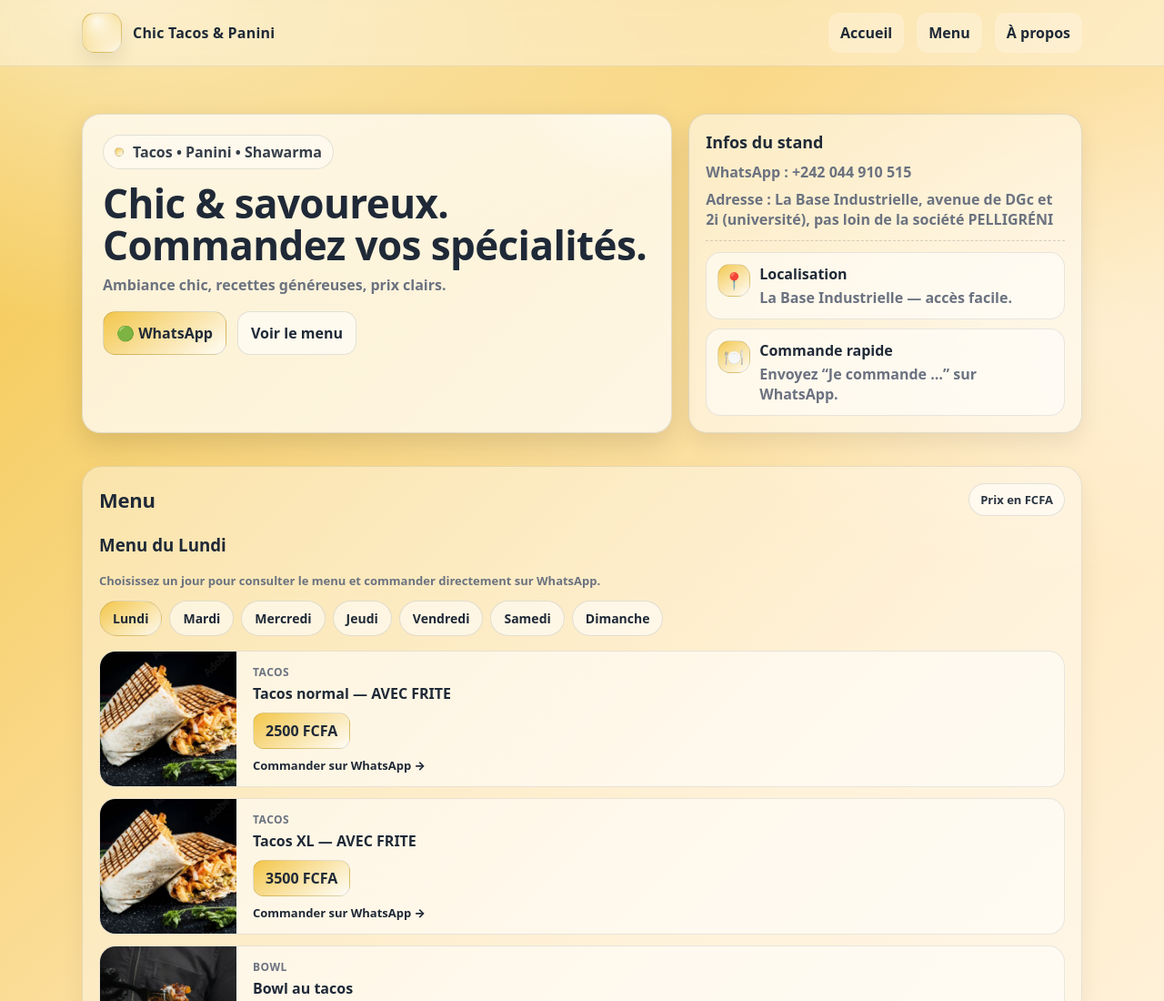
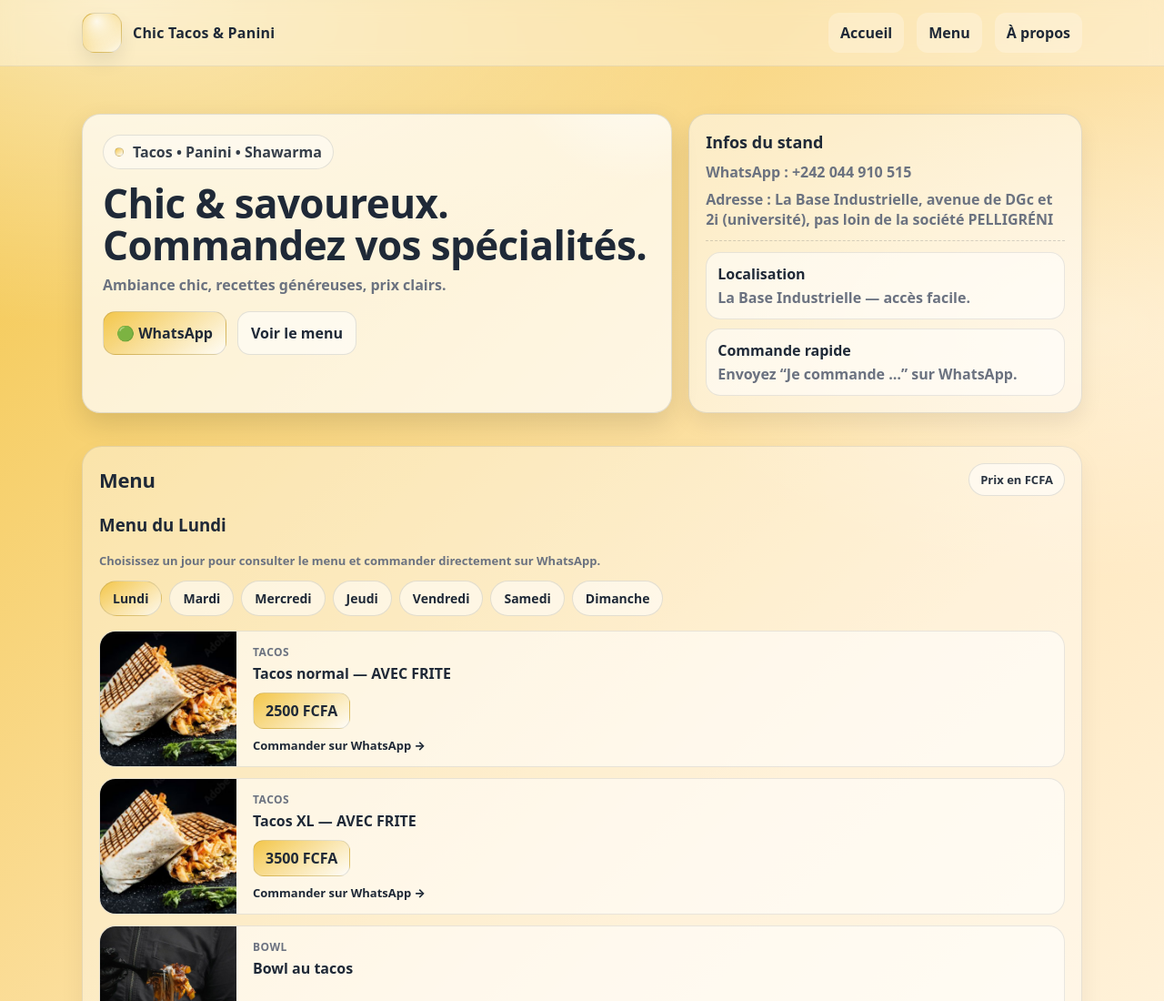
Before and after one commit to niaks2025/chic-tacos, a plain HTML site: page index.html in a window 1280 px wide. Shown: the top 1100 px of the page at 91% size. Drawn offline with Linux system fonts and the light colour scheme.

Commit message:
Remove location and quick order icons
Co-authored-by: Copilot <223556219+Copilot@users.noreply.github.com>

```diff
--- a/index.html
+++ b/index.html
@@ -395,7 +395,6 @@
 
       <div class="meta">
         <div class="pill">
-          <div class="icon">📍</div>
           <div>
             <b>Localisation</b>
             <div style="color:var(--muted);font-weight:650;margin-top:4px;">
@@ -404,7 +403,6 @@
           </div>
         </div>
         <div class="pill">
-          <div class="icon">🍽️</div>
           <div>
             <b>Commande rapide</b>
             <div style="color:var(--muted);font-weight:650;margin-top:4px;">
```
